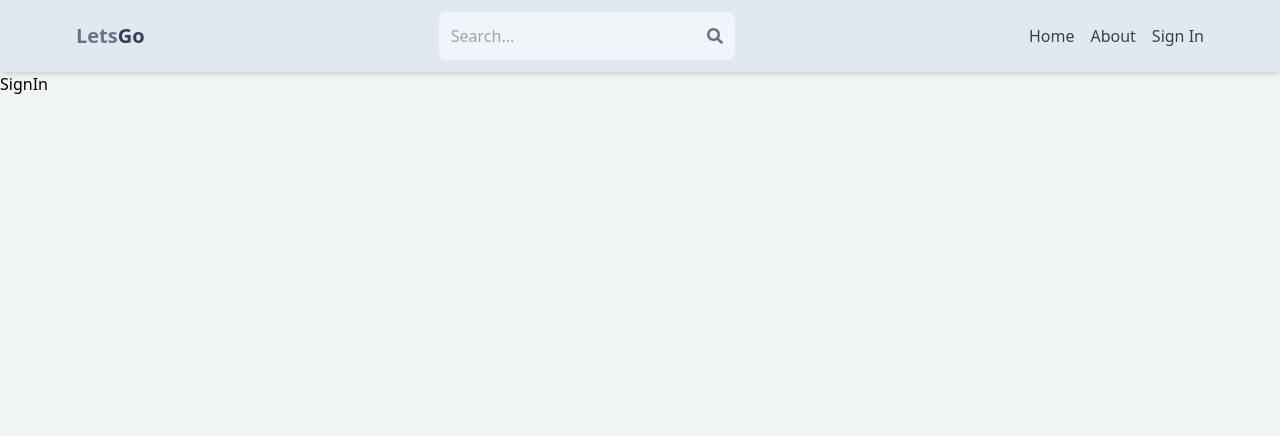
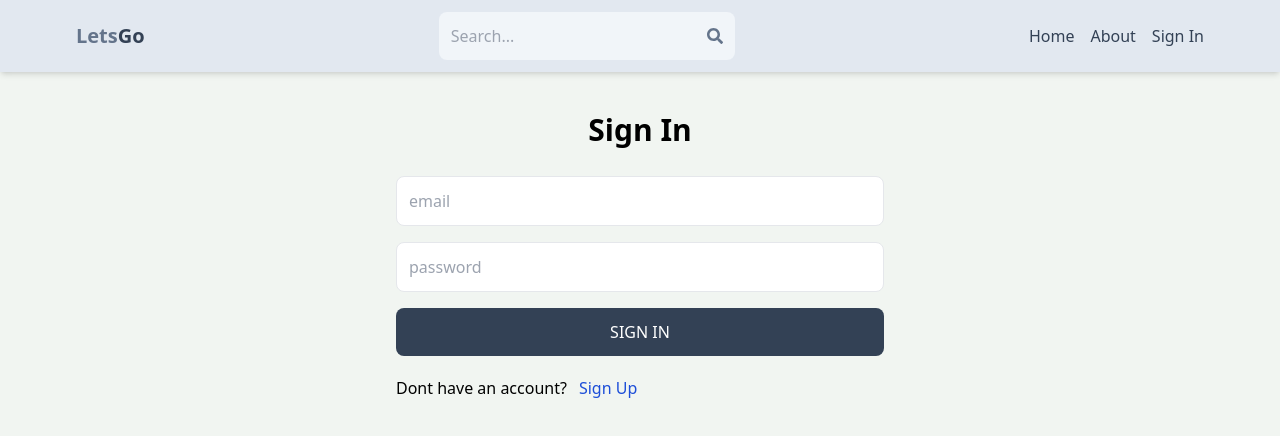
Before and after one commit to ganeshgarle/mern, a React (Vite) app in the folder client/: page /sign-in in a window 1280 px wide. Shown: the top 436 px of the page. Built offline with nearby package versions, Linux system fonts and the light colour scheme.

Commit message:
Complete sign in functionality

```diff
--- a/client/src/pages/SignIn.jsx
+++ b/client/src/pages/SignIn.jsx
@@ -1,3 +1,72 @@
+import { useState } from "react";
+import { Link, useNavigate } from "react-router-dom";
+
 export default function SignIn() {
-  return <div>SignIn</div>;
+  const [formData, setFormData] = useState({});
+  const [loading, setLoading] = useState(false);
+  const [error, setError] = useState("");
+  const navigate = useNavigate();
+  const handleChange = (e) => {
+    setFormData({ ...formData, [e.target.id]: e.target.value });
+  };
+
+  const handleSubmit = async (e) => {
+    e.preventDefault();
+    try {
+      setLoading(true);
+      const res = await fetch("/api/auth/signin", {
+        method: "POST",
+        headers: {
+          "Content-Type": "Application/json",
+        },
+        body: JSON.stringify(formData),
+      });
+      const data = await res.json();
+      if (data.success === false) {
+        setLoading(false);
+        setError(data.message);
+        return;
+      }
+      setError(null);
+      setLoading(false);
+      navigate("/home");
+    } catch (error) {
+      setLoading(false);
+      setError(error.message);
+    }
+  };
+  return (
+    <div className="p-3 max-w-lg mx-auto">
+      <h1 className="text-3xl  text-center font-semibold my-7">Sign In</h1>
+      <form onSubmit={handleSubmit} className="flex flex-col gap-4">
+        <input
+          type="email"
+          placeholder="email"
+          className="border p-3 rounded-lg"
+          id="email"
+          onChange={handleChange}
+        />
+        <input
+          type="password"
+          placeholder="password"
+          className="border p-3 rounded-lg"
+          id="password"
+          onChange={handleChange}
+        />
+        <button
+          disabled={loading}
+          className="bg-slate-700 text-white p-3 rounded-lg uppercase hover:opacity-95 disabled:opacity-80"
+        >
+          {loading ? "Loading..." : "Sign In"}
+        </button>
+      </form>
+      <div className="flex gap-3 mt-5">
+        <p>Dont have an account?</p>
+        <Link to="/">
+          <span className="text-blue-700">Sign Up</span>
+        </Link>
+      </div>
+      {error && <p className="text-red-500 mt-5">{error}</p>}
+    </div>
+  );
 }
```
